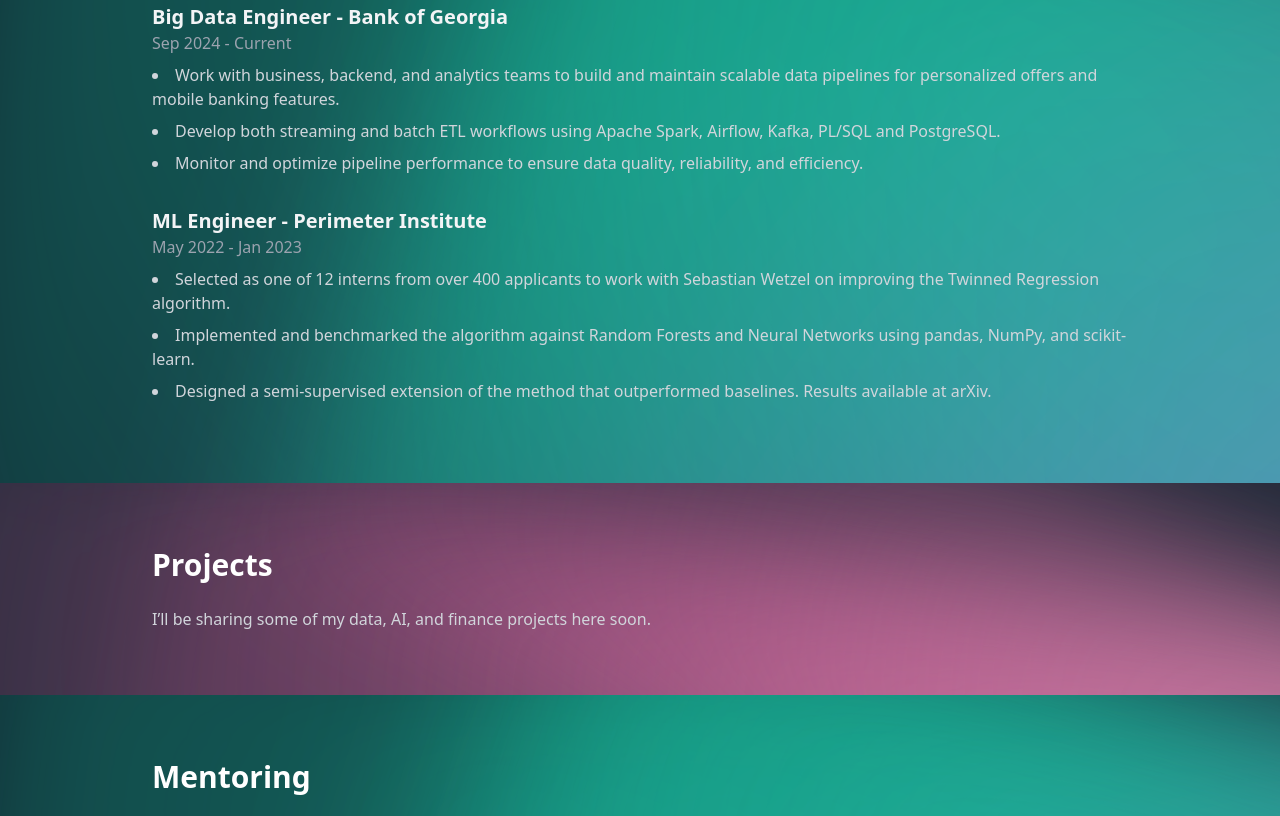
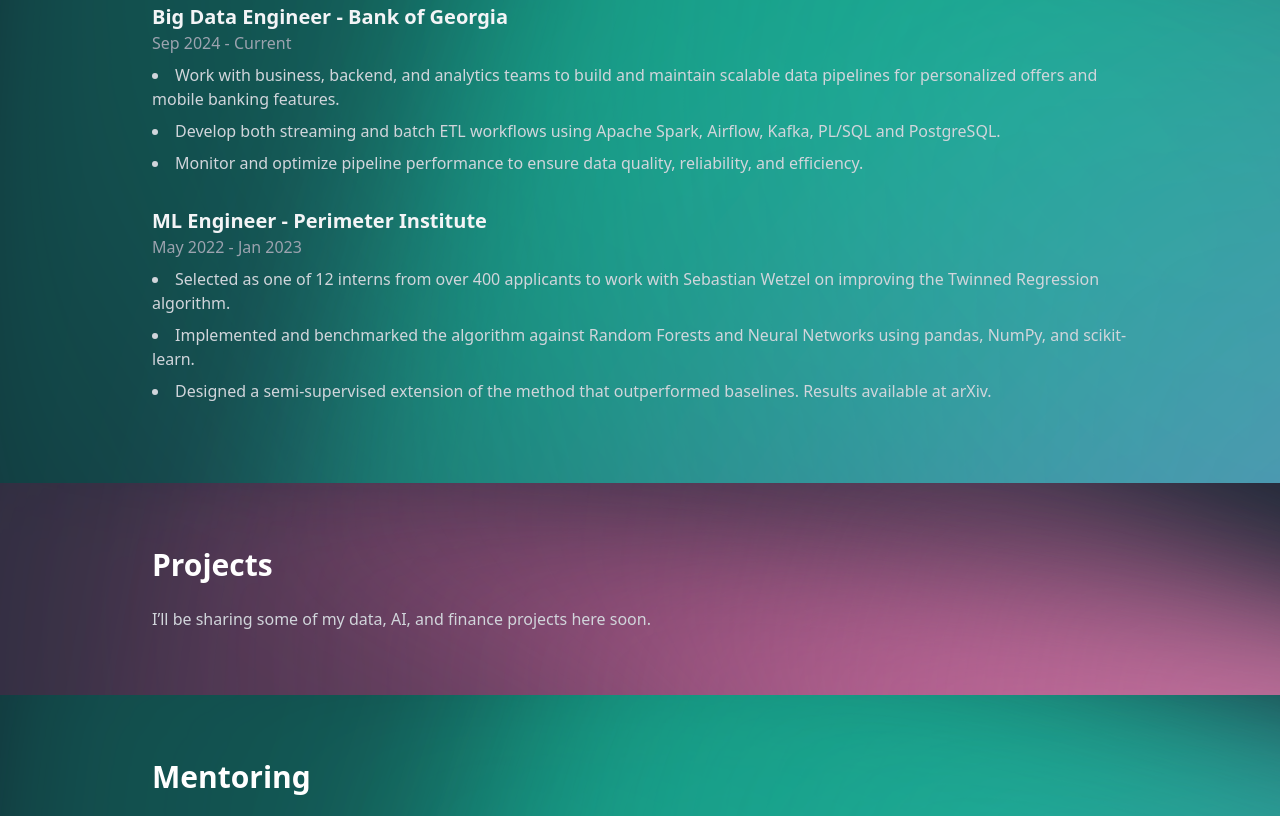
Before and after one commit to ZJashi/zurabjashi.github.io, a plain HTML site: page index.html in a window 1280 px wide. Shown: the part 1230-2046 px from the top of the page. Drawn offline with nearby package versions, Linux system fonts and the light colour scheme.

Commit message:
Update aurora.css

```diff
--- a/aurora.css
+++ b/aurora.css
@@ -8,15 +8,16 @@
   width: 200%;
   height: 200%;
   background:
-    radial-gradient(circle at 25% 25%, rgba(255,105,180,0.22), transparent 70%), /* strong hot pink */
-    radial-gradient(circle at 60% 60%, rgba(255,182,193,0.18), transparent 70%), /* baby pink */
-    radial-gradient(circle at 45% 80%, rgba(255,140,180,0.15), transparent 70%), /* rose pink */
-    radial-gradient(circle at 70% 40%, rgba(186,85,211,0.08), transparent 70%),  /* faint orchid */
-    radial-gradient(circle at 50% 30%, rgba(255,255,255,0.05), transparent 70%); /* soft white glow */
+    radial-gradient(circle at 30% 20%, rgba(255,105,180,0.22), transparent 70%), /* hot pink at top-left */
+    radial-gradient(circle at 70% 30%, rgba(255,182,193,0.18), transparent 70%), /* baby pink at top-right */
+    radial-gradient(circle at 50% 75%, rgba(255,140,180,0.15), transparent 70%), /* rose pink lower */
+    radial-gradient(circle at 60% 50%, rgba(186,85,211,0.08), transparent 70%),  /* faint orchid mid */
+    radial-gradient(circle at 50% 50%, rgba(255,255,255,0.05), transparent 70%); /* soft white center glow */
   animation: moveAuroraAbout 22s infinite alternate ease-in-out;
   filter: blur(60px);
   z-index: 0;
 }
+
 
 
 
```
